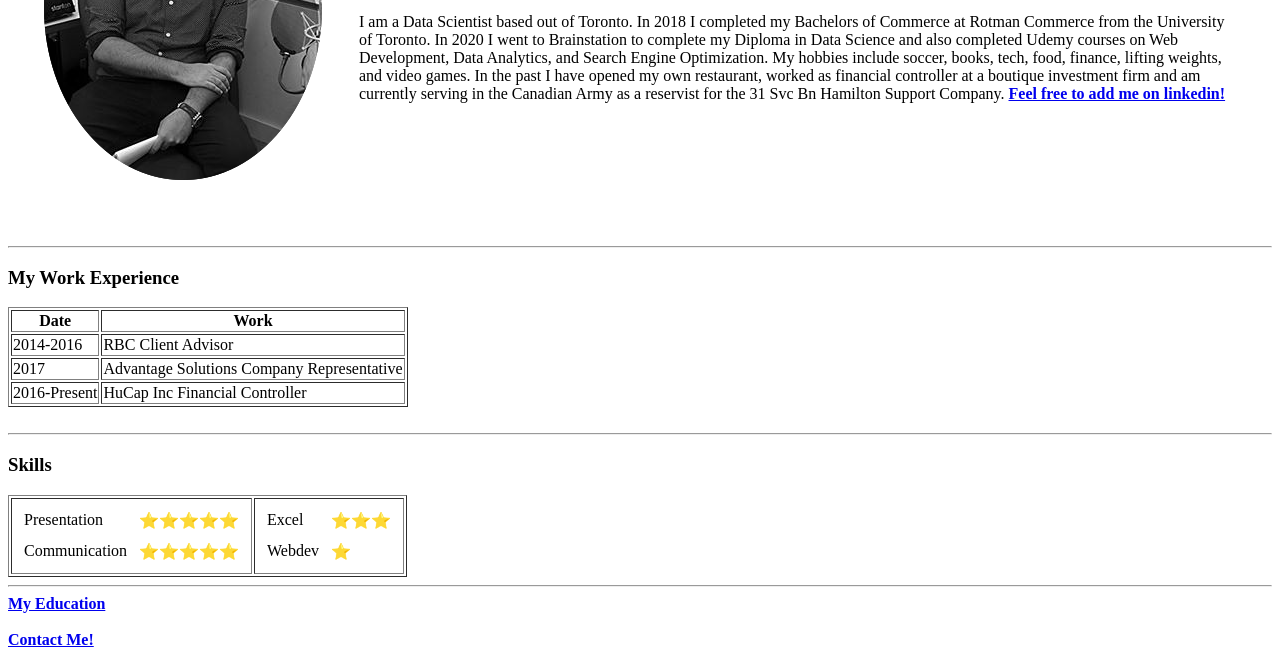
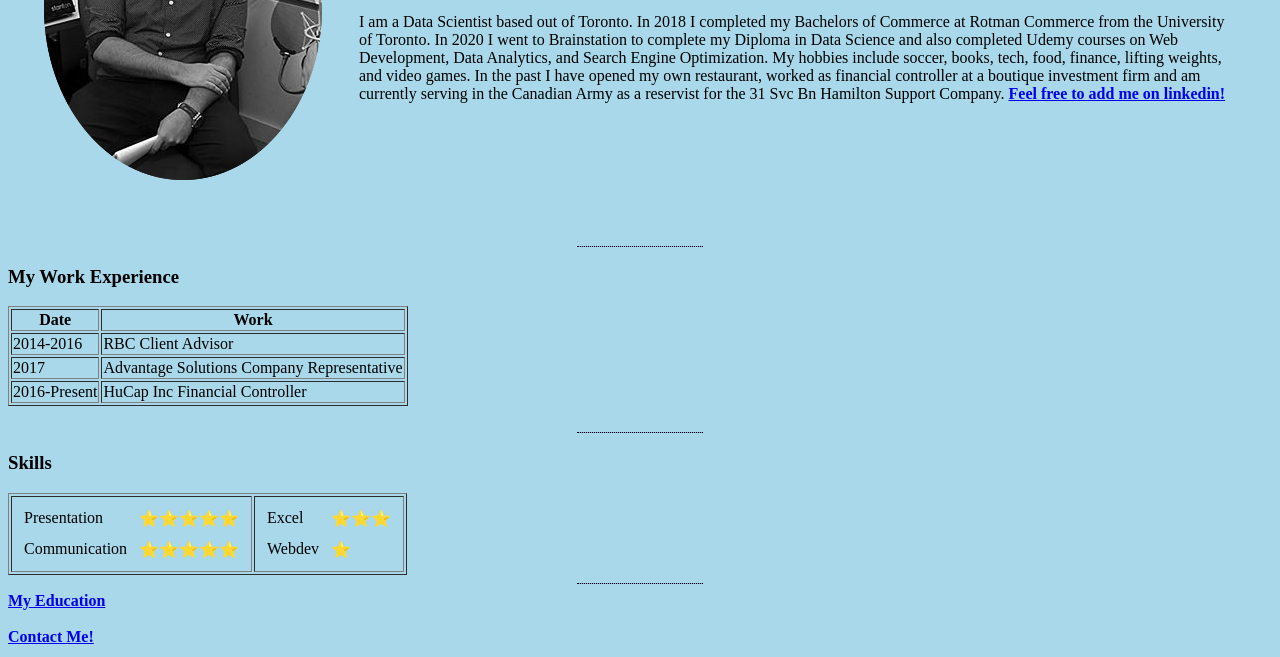
Before and after one commit to Haidarade94/mywebsite, a plain HTML site: page Index.HTML in a window 1280 px wide. Shown: the part 209-866 px from the top of the page. Drawn offline with Linux system fonts and the light colour scheme.

Commit message:
Updated the website

```diff
--- a/Index.HTML
+++ b/Index.HTML
@@ -7,6 +7,21 @@
     <!--Mokibake(Janpanese word) is when your browser cannot properly translate the incoding-->
     <meta name="viewport" content="width=device-width, initial-scale=1.0">
     <title>Haider Nadeem </title>
+ <style>
+     body{
+        background-color:#a8d8ea
+    }
+     hr{
+            background-color: #aa96da;
+            border-style: none;
+            border-top-style: dotted;
+            height: 0px;
+            width: 10%;
+
+     }
+
+ </style>
+
 </head>
  <body>
      <table cellspacing ="35">
```
Also changed, not shown: Education.html (+4 -0 lines).
